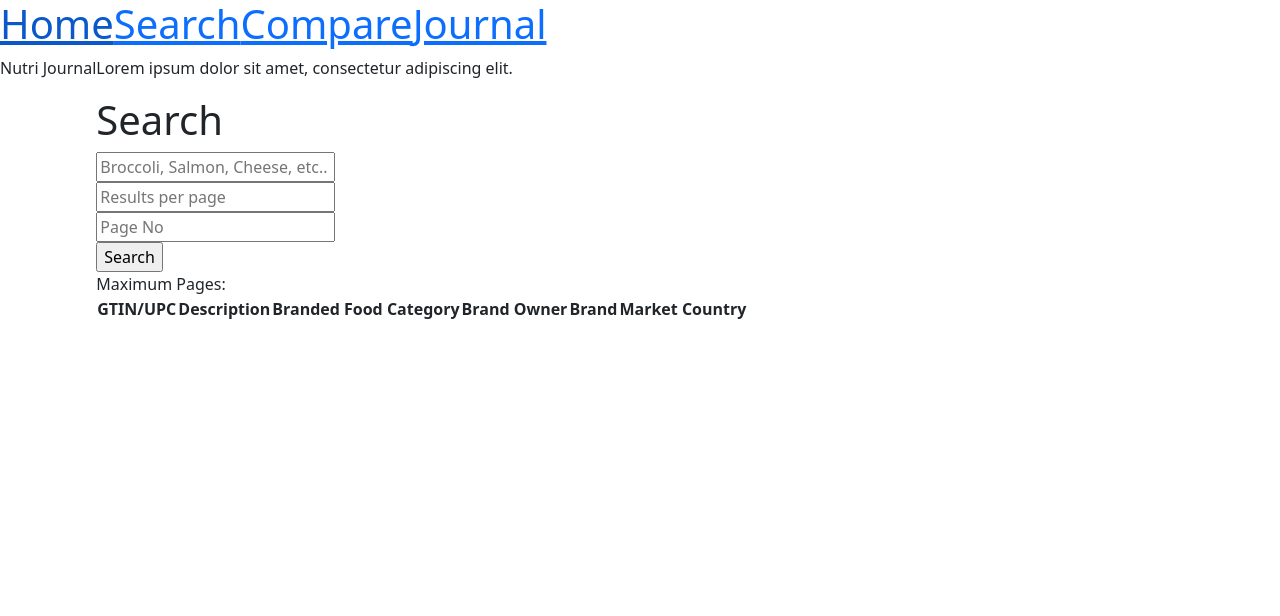
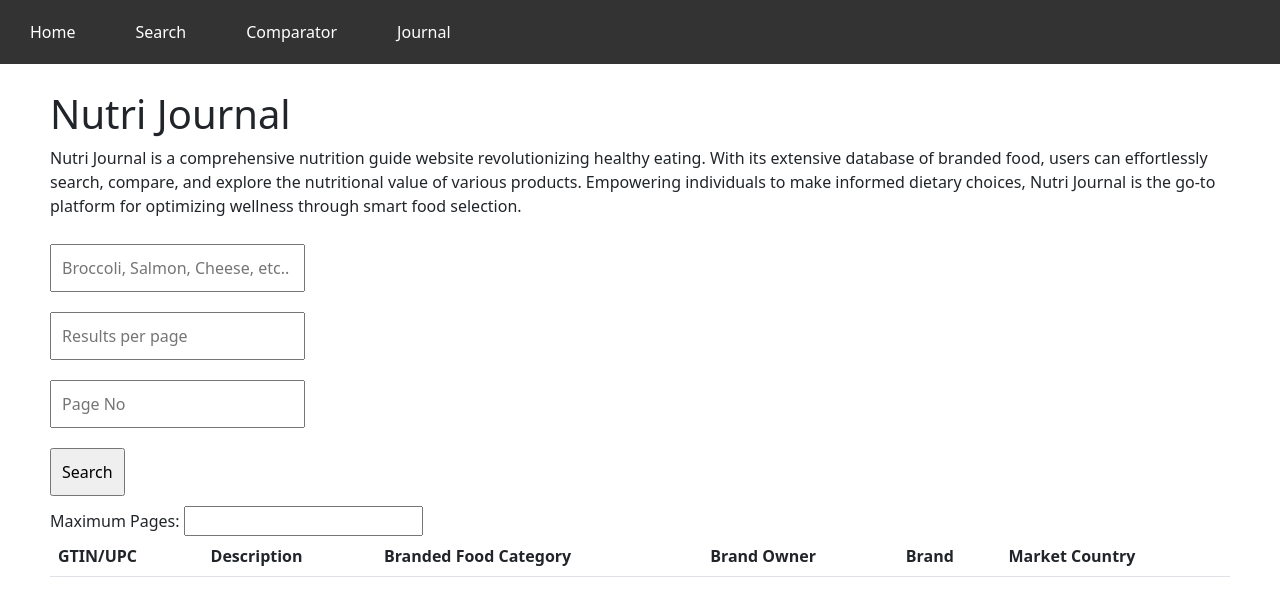
Before and after one commit to timsyf/Nutri-Journal-1, a React (Vite) app: page /search in a window 1280 px wide. Shown: the top 616 px of the page. Built offline with nearby package versions, Linux system fonts and the light colour scheme.

Commit message:
backup 13/6 - 6am

```diff
--- a/index.html
+++ b/index.html
@@ -11,6 +11,5 @@
     <div id="root"></div>
     <script type="module" src="/src/main.jsx"></script>
     <script src="https://cdn.jsdelivr.net/npm/bootstrap@5.3.0/dist/js/bootstrap.bundle.min.js" integrity="sha384-geWF76RCwLtnZ8qwWowPQNguL3RmwHVBC9FhGdlKrxdiJJigb/j/68SIy3Te4Bkz" crossorigin="anonymous"></script>
-
   </body>
 </html>
--- a/src/App.css
+++ b/src/App.css
@@ -1,3 +1,59 @@
-.hide {
-  display: none;
+.Navbar {
+  display: flex;
+  background-color: #333333;
 }
+.Navbar ul {
+  padding: 0;
+  margin: 0;
+}
+
+.Navbar ul li {
+  float: left;
+  display: flex;
+  padding: 20px 30px;
+}
+
+.Navbar ul li a {
+  color: white;
+  text-decoration: none;
+}
+
+main {
+  width: 1200px;
+  position: absolute;
+  top: 5em;
+  left: 50%;
+  transform: translate(-50%, 0);
+  padding: 10px;
+}
+
+input[type=text] {
+  margin: 10px 0px;
+  padding: 10px;
+}
+
+input[type=submit] {
+  margin: 10px 0px;
+  padding: 10px;
+}
+
+ul {
+  padding: 0;
+  margin: 0;
+}
+
+ul li {
+  padding: 0;
+  margin: 0;
+  list-style: none;
+  padding: 20px 30px;
+}
+
+ul li a {
+  color: white;
+  text-decoration: none;
+}
+
+.compare_ul {
+  float: left;
+}
--- a/src/components/Layout.jsx
+++ b/src/components/Layout.jsx
@@ -5,12 +5,14 @@ export default function Layout() {
   return (
     <>
       <Navbar />
-      <div style={{ display: "flex" }}>
-        <aside>Nutri Journal</aside>
-        <main>
-          <p>Lorem ipsum dolor sit amet, consectetur adipiscing elit.</p>
-          <Outlet />
-        </main>
+      <div>
+      <main>
+        <h1>Nutri Journal</h1>
+        <p>Nutri Journal is a comprehensive nutrition guide website revolutionizing healthy eating.
+          With its extensive database of branded food, users can effortlessly search, compare, and explore the nutritional value of various products.
+          Empowering individuals to make informed dietary choices, Nutri Journal is the go-to platform for optimizing wellness through smart food selection.</p>
+        <Outlet />
+      </main>
       </div>
     </>
   );
--- a/src/components/Navbar.jsx
+++ b/src/components/Navbar.jsx
@@ -2,25 +2,14 @@ import { NavLink } from "react-router-dom";
 
 export default function Navbar() {
   return (
-    <nav style={{ display: "flex" }}>
+    <nav className="Navbar">
+      <ul>
+        <li><NavLink to="/">Home</NavLink></li>
+        <li><NavLink to="/search">Search</NavLink></li>
+        <li><NavLink to="/compare">Comparator</NavLink></li>
+        <li><NavLink to="/journal">Journal</NavLink></li>
+      </ul>
 
-      <NavLink to="/">
-        <h1>Home</h1>
-      </NavLink>
-
-      <NavLink to="/search">
-      <h1>Search</h1>
-      </NavLink>
-
-      <NavLink to="/compare">
-      <h1>Compare</h1>
-      </NavLink>
-
-      <NavLink to="/journal">
-      <h1>Journal</h1>
-      </NavLink>
-
-      <hr />
     </nav>
   );
 }
--- a/src/components/SearchList.jsx
+++ b/src/components/SearchList.jsx
@@ -1,10 +1,34 @@
+import { Link } from "react-router-dom"
+
 export default function SearchList(props) {
 
-    const fd = props.fd;
+    const fooddata = props.fd;
 
     return (
         <>
+            <table className="table">
+            <tbody>
+                <tr>
+                <th>GTIN/UPC</th>
+                <th>Description</th>
+                <th>Branded Food Category</th>
+                <th>Brand Owner</th>
+                <th>Brand</th>
+                <th>Market Country</th>
+                </tr>
 
+                {fooddata.map((fd) => (
+                <tr key={fd.fdcId}>
+                <td><Link to={"./details/" + fd.fdcId}>{fd.fdcId}</Link></td>
+                <td>{fd.description}</td>
+                <td>{fd.foodCategory}</td>
+                <td>{fd.brandOwner}</td>
+                <td>{fd.brandName}</td>
+                <td>{fd.marketCountry}</td>
+                </tr>
+                ))}
+            </tbody>
+            </table>
         </>
     );
   }
--- a/src/pages/Compare.jsx
+++ b/src/pages/Compare.jsx
@@ -5,14 +5,12 @@ export default function Compare(props1, props2) {
   const [foodData, setFoodData] = useState([]);
   const [firstCompare, setFirstCompare] = useState([]);
   const [secondCompare, setSecondCompare] = useState([]);
-  let nutrientsCount = 0;
 
   async function handleSearch(event) {
     event.preventDefault();
     const response = await fetch(`https://api.nal.usda.gov/fdc/v1/foods?fdcIds=${encodeURIComponent(firstCompare)}&fdcIds=${encodeURIComponent(secondCompare)}&format=abridged&api_key=9MD6Im68ci8QJf3fHSBycrAbvkNNFKGcnr2bMtJ2`);
     const data = await response.json();
     setFoodData(data);
-    nutrientsCount = 0;
 
     console.log(firstCompare);
     console.log(secondCompare);
@@ -29,7 +27,6 @@ export default function Compare(props1, props2) {
 
     return (
       <>
-        <h1>Compare</h1>
         <form onSubmit={handleSearch}>
           <input type="text" id="firstCompare" name="firstCompare" placeholder="first item" onChange={handleSetFirstCompare}></input><br></br>
           <input type="text" id="secondCompare" name="secondCompare" placeholder="second item" onChange={handleSetSecondCompare}></input><br></br>
@@ -37,19 +34,18 @@ export default function Compare(props1, props2) {
         </form>
 
         {foodData.map((fd) => (
-          <ul>
-            <li><label>ID:</label><br></br><input type="text" name={fd.fdcId} id={fd.fdcId} placeholder={fd.fdcId} readOnly></input></li>
-            <li><label>Description:</label><br></br><input type="text" name={fd.fdcId} id={fd.description} placeholder={fd.description} readOnly></input></li>
-
+          <ul key={Math.random() * 10} className="compare_ul">
+            <li key={Math.random() * 10}>
+              <label key={Math.random() * 10}>ID:</label><br></br><input type="text" name={fd.fdcId} id={fd.fdcId} placeholder={fd.fdcId} readOnly></input>
+            </li>
+            <li key={Math.random() * 10}>
+              <label key={Math.random() * 10}>Description:</label><br></br><input type="text" name={fd.fdcId} id={fd.description} placeholder={fd.description} readOnly></input>
+            </li>
             {fd.foodNutrients.map((c) => (
-              <div key={nutrientsCount++}>
-                <li>
-                  <label>{c.name}: </label><br></br>
-                  <input type="text" name={c.name} id={c.name} placeholder={c.amount + " " + c.unitName} readOnly></input>
-                </li>
-              </div>
+            <li key={Math.random() * 10}>
+              <label key={Math.random() * 10}>{c.name}: </label><br></br><input type="text" name={c.name} id={c.name} placeholder={c.amount + " " + c.unitName} readOnly></input>
+            </li>
             ))}
-
           </ul>
         ))}
       </>
--- a/src/pages/Home.jsx
+++ b/src/pages/Home.jsx
@@ -1,8 +1,6 @@
 export default function Home() {
   return (
     <>
-    <h1>Homepage</h1>
-    <p>Description about this project and what it does</p>
     </>
   );
 }
--- a/src/pages/Search.jsx
+++ b/src/pages/Search.jsx
@@ -1,5 +1,5 @@
-import { Link, useNavigate, useParams } from "react-router-dom";
-import { useState } from "react";
+import { useState, useRef } from "react";
+import SearchList from "../components/SearchList";
 
 export default function Search() {
 
@@ -10,6 +10,8 @@ export default function Search() {
   const [resultsPerPage, setResultsPerPage] = useState('50');
   const [pageNo, setPageNumber] = useState('');
 
+  const maximumPageRef = useRef(null);
+
   async function handleSearch(event) {
     event.preventDefault();
     const response = await fetch("https://api.nal.usda.gov/fdc/v1/foods/search?api_key=9MD6Im68ci8QJf3fHSBycrAbvkNNFKGcnr2bMtJ2&query=" + encodeURIComponent(search) +
@@ -19,6 +21,7 @@ export default function Search() {
     const fd = data.foods;
     setFoodList(data);
     setFoodData(fd);
+    setPageNoShow(pageNumber());
   }
 
   function handleSearchChange(e) {
@@ -44,39 +47,16 @@ export default function Search() {
 
   return (
     <>
-    <h1>Search</h1>
     <form onSubmit = {handleSearch}>
       <input type="text" id="search" name="search" placeholder="Broccoli, Salmon, Cheese, etc.." onChange={handleSearchChange}></input><br></br>
       <input type="text" id="resultsPerPage" name="resultsPerPage" placeholder="Results per page" onChange={handleResultsPerPageChange}></input><br></br>
       <input type="text" id="page" name="page" placeholder="Page No" onChange={handlePageNumberChange}></input><br></br>
       <input type="submit" value={"Search"}></input><br></br>
+      <label>Maximum Pages: <input ref={maximumPageRef}></input></label>
     </form>
 
-    <label>Maximum Pages: {pageNumber()}</label>
+    <SearchList fd={fooddata} />
 
-    <table>
-      <tbody>
-        <tr>
-          <th>GTIN/UPC</th>
-          <th>Description</th>
-          <th>Branded Food Category</th>
-          <th>Brand Owner</th>
-          <th>Brand</th>
-          <th>Market Country</th>
-        </tr>
-
-        {fooddata.map((fd) => (
-        <tr key={fd.fdcId}>
-          <td><Link to={"./details/" + fd.fdcId}>{fd.fdcId}</Link></td>
-          <td>{fd.description}</td>
-          <td>{fd.foodCategory}</td>
-          <td>{fd.brandOwner}</td>
-          <td>{fd.brandName}</td>
-          <td>{fd.marketCountry}</td>
-        </tr>
-        ))}
-      </tbody>
-    </table>
     </>
   );
   }
--- a/src/pages/SearchDetails.jsx
+++ b/src/pages/SearchDetails.jsx
@@ -14,26 +14,22 @@ export default function SearchDetails() {
           const response = await fetch(`https://api.nal.usda.gov/fdc/v1/food/${encodeURIComponent(id)}?format=abridged&api_key=9MD6Im68ci8QJf3fHSBycrAbvkNNFKGcnr2bMtJ2`);
           const data = await response.json();
           setFoodData(data);
-          setFoodDataNutrients(jsonData.foodNutrients);
+          setFoodDataNutrients(data.foodNutrients);
         }
         getFoodData();
-        nutrientsCount = 0;
       }, []);
 
       return (
           <>
 
-          <h1>Search Details</h1><Link to={"../../search"}><input type="button" value={"Back"}></input></Link>
+          <h1>Search Details</h1><Link to={"../../search"}><input type="submit" value={"Back"}></input></Link>
+
           <ul>
+            <li><label>ID:</label><br></br><input type="text" name={foodData.fdcId} id={foodData.fdcId} placeholder={foodData.fdcId} readOnly></input></li>
+            <li><label>Description:</label><br></br><input type="text" name={foodData.fdcId} id={foodData.description} placeholder={foodData.description} readOnly></input></li>
 
-          </ul>
-
-          {foodData.map((fd) => (
-            <ul>
-              <li><label>ID:</label><br></br><input type="text" name={fd.fdcId} id={fd.fdcId} placeholder={fd.fdcId} readOnly></input></li>
-              <li><label>Description:</label><br></br><input type="text" name={fd.fdcId} id={fd.description} placeholder={fd.description} readOnly></input></li>
-              {fd.map((c) => (
-                <div key={nutrientsCount++}>
+            {foodDataNutrients.map((c) => (
+              <div key={Math.random() * 10}>
                 <li>
                   <label>{c.name}: </label><br></br>
                   <input type="text" name={c.name} id={c.name} placeholder={c.amount + " " + c.unitName} readOnly></input>
@@ -41,9 +37,6 @@ export default function SearchDetails() {
               </div>
             ))}
           </ul>
-          ))}
-
-
           </>
         )
   }
```
Lines whose indentation alone changed are shown as unchanged.
